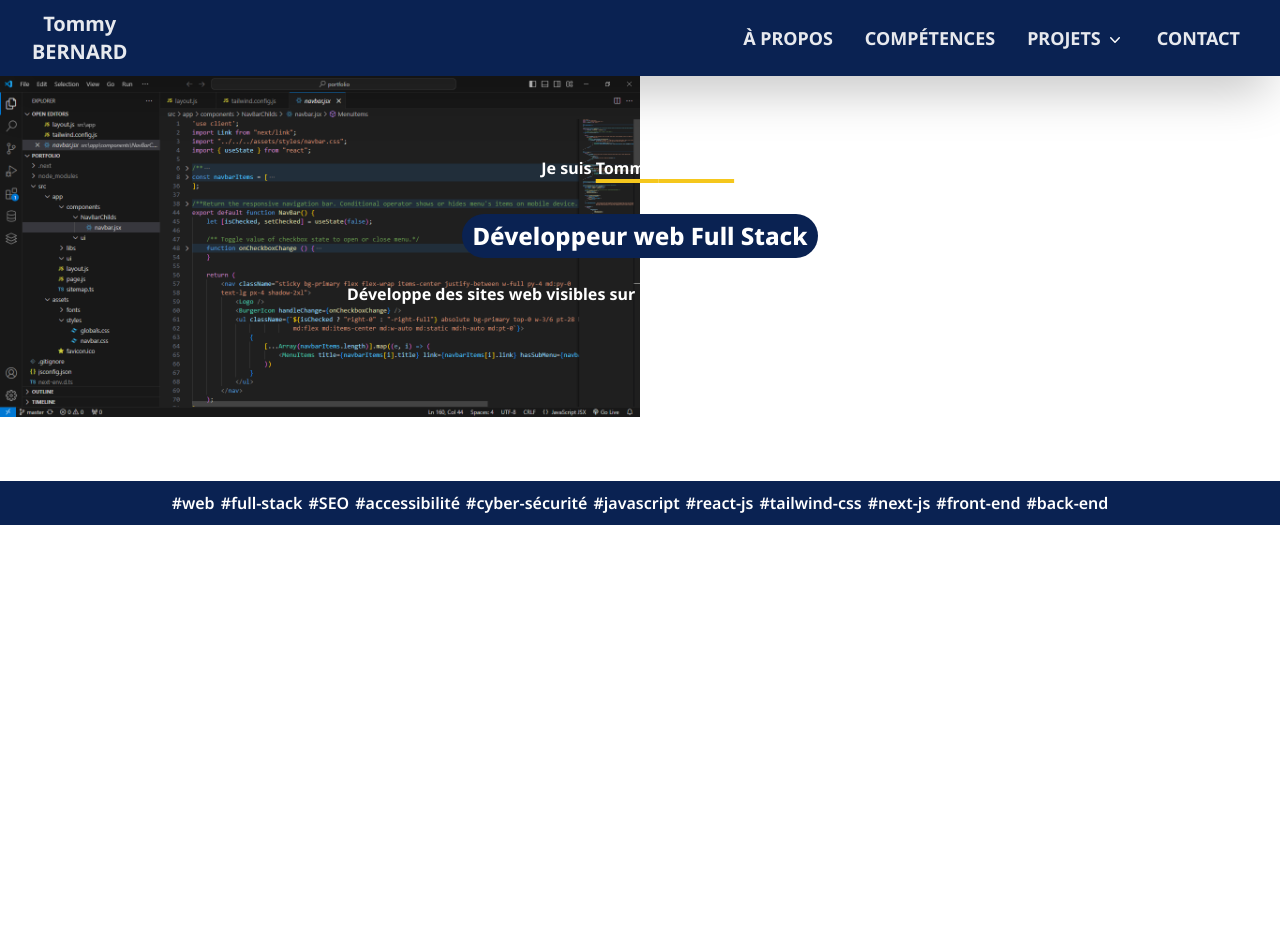
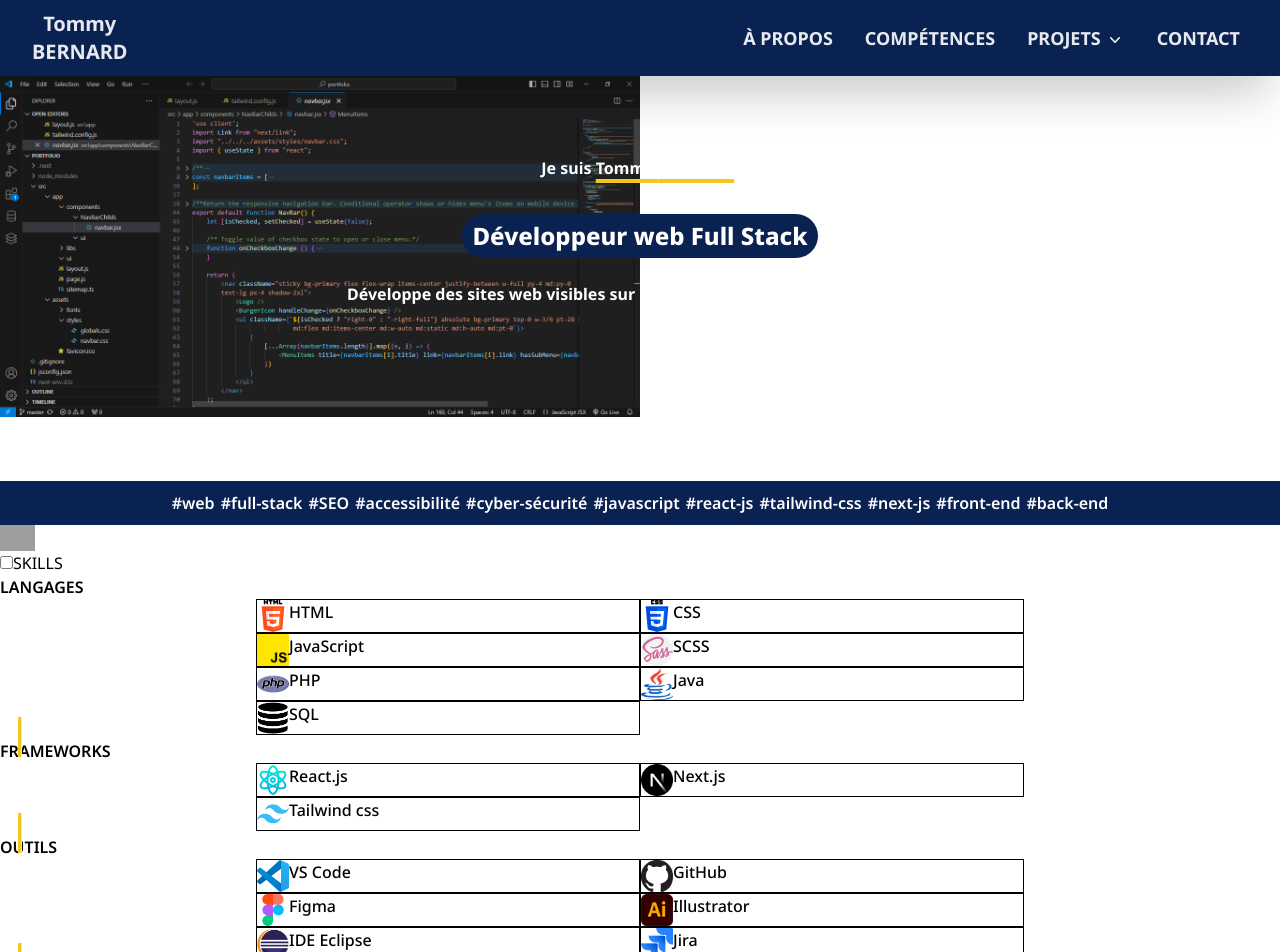
Before and after one commit to Yvialga/portfolio, a Next.js app: page / in a window 1280 px wide. Shown: the top 952 px of the page. Before the commit the page ends 800 px from the top, so only its background shows below. Built offline with nearby package versions, Linux system fonts and the light colour scheme; grey boxes are pictures that could not be loaded.

Commit message:
feat: new section entitled skills

```diff
--- /dev/null
+++ b/src/app/components/Skills/skills.jsx
@@ -0,0 +1,104 @@
+'use client'
+import Image from "next/image";
+import { ChooseTheRightImage } from "../../libs/picturesPaths";
+
+// any tool added must be also added in libs/picturesPaths.jsx.
+const HARD_SKILLS = [
+    {
+        title: "Langages",
+        skills_list: [
+            "HTML",
+            "CSS",
+            "JavaScript",
+            "SCSS",
+            "PHP",
+            "Java",
+            "SQL",
+        ]
+    }, {
+        title: "Frameworks",
+        skills_list: [
+            "React.js",
+            "Next.js",
+            "Tailwind css",
+        ]
+    }, {
+        title: "Outils",
+        skills_list: [
+            "VS Code",
+            "GitHub",
+            "Figma",
+            "Illustrator",
+            "IDE Eclipse",
+            "Jira",
+            // "Docker",
+        ]
+    }
+]
+
+export default function Skills() {
+    return <section>
+        <header>   {/* bouton SKILLS */}
+            <Image src="/../../../assets/pictures/icons/diamond-icon.png" alt="Icone des compétences" className="" width={35} height={35}/>
+            <input type="checkbox" id="skills-button" />
+            <label htmlFor="skills-button" className="uppercase">skills</label>
+        </header>
+        <div>
+        {
+            [...Array(HARD_SKILLS.length)].map((e, i) => {
+                return <>
+                    <section>
+                        <h3 className="uppercase font-semibold">{HARD_SKILLS[i].title}</h3>
+                        <div className="grid grid-cols-[20%_1fr_1fr_20%] grid-rows-2">
+                            {
+                                [...Array(HARD_SKILLS[i].skills_list.length)].map((e, j) => {
+                                    return <SkillItem text={HARD_SKILLS[i].skills_list[j]}/>
+                                })
+                            }
+                        </div>
+                    </section>
+                    {
+                        ((HARD_SKILLS[i++]) != null) ? <hr className="rotate-90 bg-secondary h-1 w-10 block" /> : <hr className="hidden" />
+                    }
+                    {/*
+                        SI il y a un élément après ALORS <hr></hr>
+                        length du tableau -> -1 -> Regarde l'index de l'item courant si correspond
+                        Si i++ ne renvoie pas null
+                    */}
+                </>;
+            })
+        }
+        </div>
+    </section>;
+}
+
+function SkillItem({text}) {
+    return <div className="border border-black flex [&:nth-child(odd)]:col-start-2 [&:nth-child(2)]:col-end-4">
+        <ChooseTheRightImage toolName={text} />
+        <strong className="font-medium w-max">{text}</strong>
+    </div>;
+}
+
+/* function =>
+    quel est le texte recherché ? text
+
+    regarde tt les liens, sélectionne celui qui contient le
+
+    return <Image src={le bon chemin} ... />
+    */
+function searchPicturesPath({text}) {
+    switch (text) {
+        case "HTML" :
+            return logosPaths[5];
+            case"CSS"  :
+            return logosPaths[1];
+            case"JavaScript" :
+            return logosPaths[5]; // no path...
+            case"SCSS" :
+            return logosPaths[11];
+            case"PHP" :
+            return logosPaths[9];
+            case"Java" :
+            return logosPaths[6];
+    }
+}
--- a/src/app/page.js
+++ b/src/app/page.js
@@ -1,12 +1,14 @@
 import "../assets/styles/globals.css";
 import NavBar from "./components/NavBar/navbar";
-import Overview from "./components/Overview/overview"
+import Overview from "./components/Overview/overview";
+import Skills from "./components/Skills/skills";
 
 export default function Home() {
   return (
     <>
       <NavBar />
       <Overview />
+      <Skills />
     </>
   );
 }
--- a/tsconfig.json
+++ b/tsconfig.json
@@ -27,7 +27,7 @@
     ".next/types/**/*.ts",
     "**/*.ts",
     "**/*.tsx"
-  ],
+    ],
   "exclude": [
     "node_modules"
   ]
```
